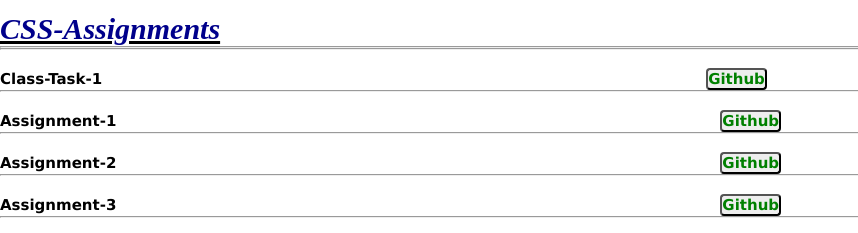
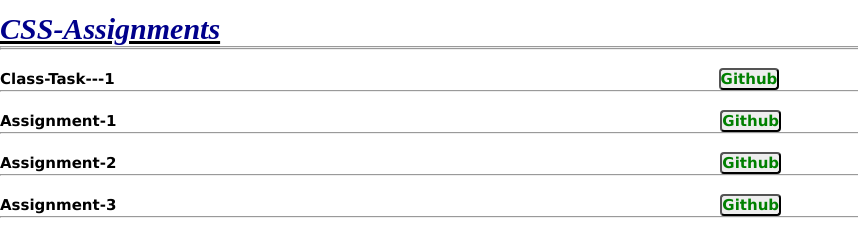
Before and after one commit to Mr-Tayyab-Malik/Main-Tasks, a plain HTML site: page index.html in a window 1280 px wide. Shown: the part 611-844 px from the top of the page, 0-858 px from the left. Drawn offline with Linux system fonts and the light colour scheme.

Commit message:
--ALL TASKS--

```diff
--- a/index.html
+++ b/index.html
@@ -33,7 +33,7 @@
     <div class="css-tasks">
         <u><h2>CSS-Assignments</h2></u>
         <hr><hr><br>
-    <a href="./CSS-Assignments/Class-Task-1/" >Class-Task-1</a> <button class="btn"><a href="https://github.com/Mr-Tayyab-Malik/Main-Tasks.git">Github</a></button>
+    <a href="./CSS-Assignments/Class-Task--1/" >Class-Task---1</a> <button class="btn"><a href="https://github.com/Mr-Tayyab-Malik/Main-Tasks.git">Github</a></button>
     <hr><br>
     <a href="./CSS-Assignments/Assignment-1/" >Assignment-1</a> <button class="btn"><a href="https://github.com/Mr-Tayyab-Malik/Main-Tasks.git">Github</a></button>
     <hr><br>
```
Also changed, not shown: CSS-Assignments/Class-Task--1/boat-removebg-preview.png (renamed from CSS-Assignments/Class-Task-1/boat-removebg-preview.png), CSS-Assignments/Class-Task--1/index.html (renamed from CSS-Assignments/Class-Task-1/index.html), CSS-Assignments/Class-Task--1/style.css (renamed from CSS-Assignments/Class-Task-1/style.css).
